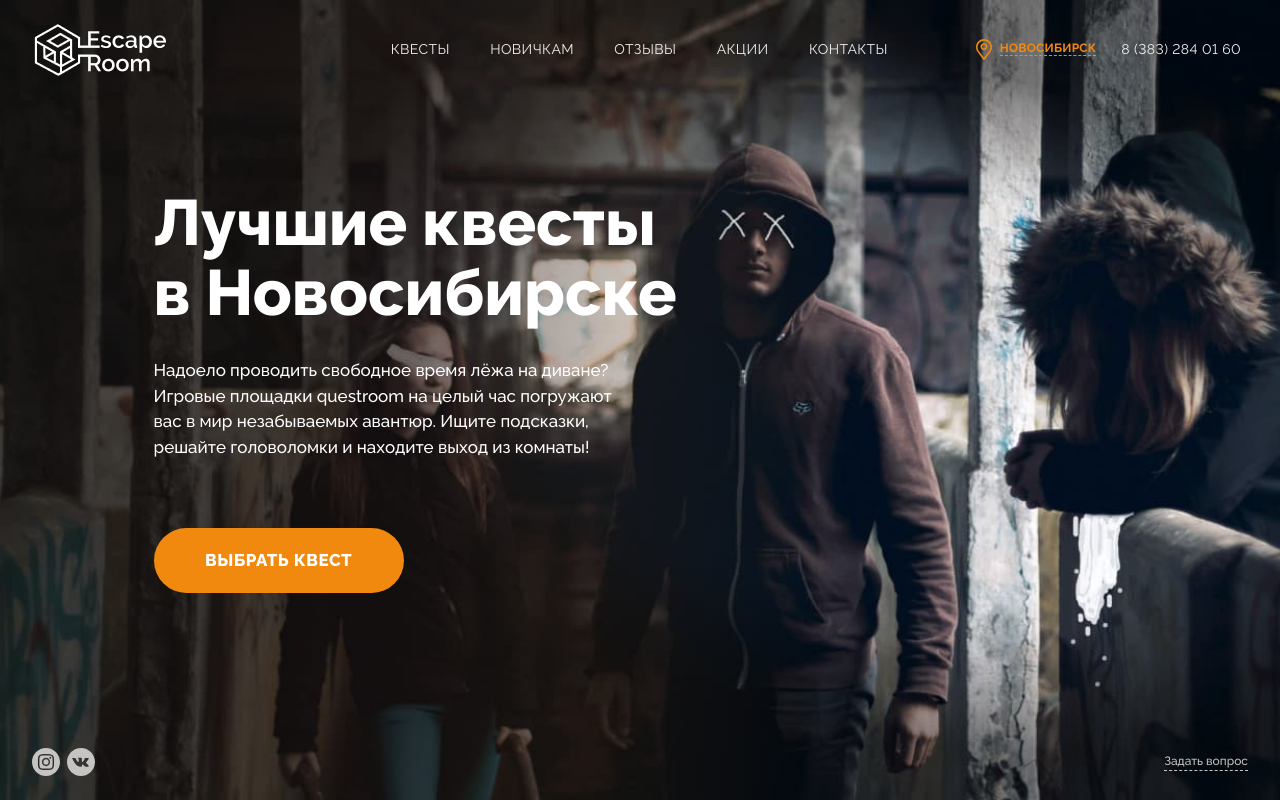
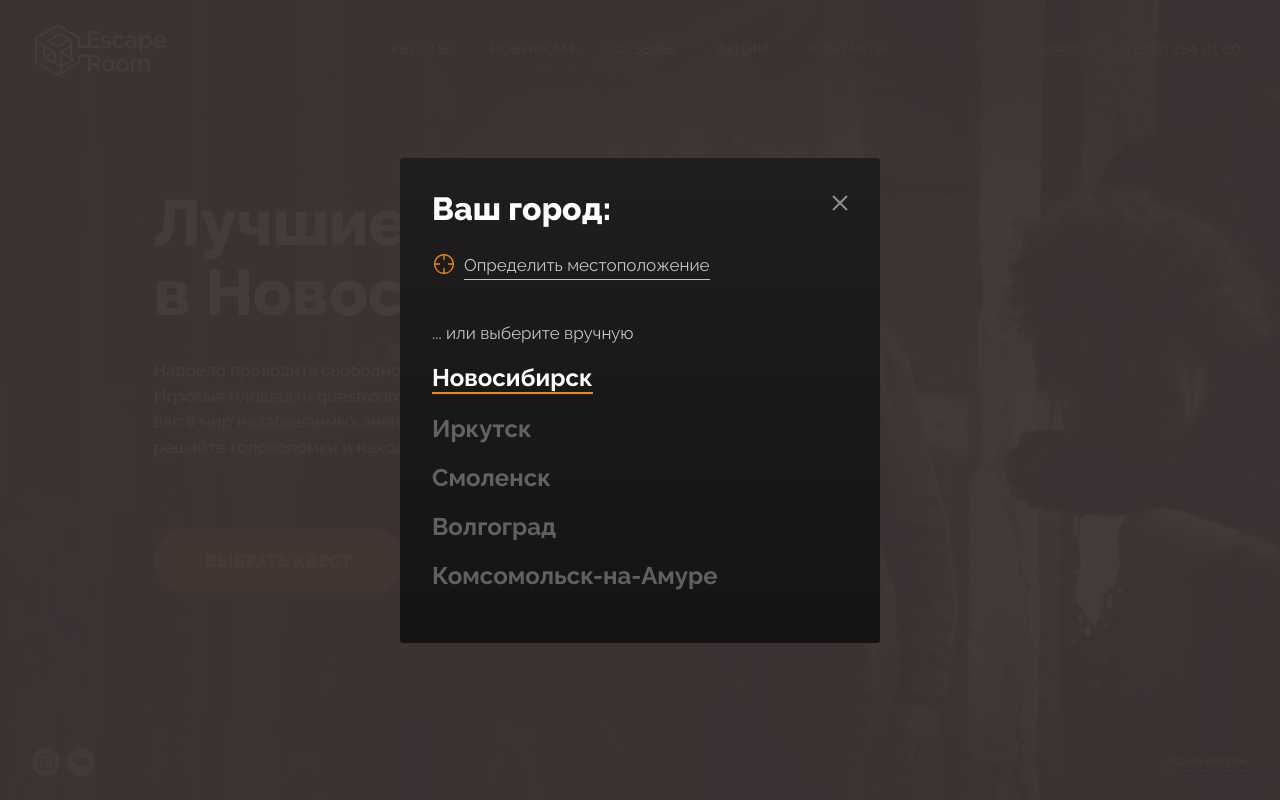
Before and after one commit to w1r3d7/escape-room, a website: page source/index.html in a window 1280 px wide. Both pictures are taken after a click on the link "НОВОСИБИРСК". Drawn offline with nearby package versions, Linux system fonts and the light colour scheme; files that its build step writes are made by us from their sources.

Commit message:
добавляет верстку и js попапа выбора города

```diff
--- a/source/index.html
+++ b/source/index.html
@@ -6,7 +6,8 @@
   <link rel="stylesheet" href="css/style.css">
   <title>Escape Room</title>
 </head>
-<body class="main-page">
+<body>
+  <div class="main-page">
     <header class="main-page__header header">
       <div class="header__container container">
         <nav class="header__main-nav main-nav">
@@ -46,8 +47,8 @@
     </header>
     <main class="main-page__main main">
       <div class="main__container container">
-      <h1 class="main__title">Лучшие квесты в Новосибирске</h1>
-      <p class="main__about">Надоело проводить свободное время лёжа на диване?  Игровые площадки questroom на целый час погружают вас  в мир незабываемых авантюр. Ищите подсказки, решайте головоломки и находите выход из комнаты!</p>
+        <h1>Лучшие квесты в Новосибирске</h1>
+        <p>Надоело проводить свободное время лёжа на диване?  Игровые площадки questroom на целый час погружают вас  в мир незабываемых авантюр. Ищите подсказки, решайте головоломки и находите выход из комнаты!</p>
         <a class="main__pick-quest btn" href="quests.html">Выбрать квест</a>
       </div>
     </main>
@@ -64,6 +65,37 @@
         <a class="footer__ask-question" href="#">Задать вопрос</a>
       </div>
     </footer>
+    <div class="popup popup--close">
+      <div class="popup__wrapper popup__wrapper--close popup__wrapper--city">
+        <div class="popup__title-button-wrapper">
+          <h2>Ваш город:</h2>
+          <button class="popup__wrapper-close-button" type="button">
+            <span class="visually-hidden">Закрыть окно</span>
+          </button>
+        </div>
+        <button class="popup__wrapper-location-button" type="button">Определить местоположение</button>
+        <p>... или выберите вручную</p>
+        <ul class="popup__wrapper-city-list">
+          <li class="popup__wrapper-city-item popup__wrapper-city-item--active">
+            <a href="#">Новосибирск</a>
+          </li>
+          <li class="popup__wrapper-city-item">
+            <a href="#">Иркутск</a>
+          </li>
+          <li class="popup__wrapper-city-item">
+            <a href="#">Смоленск</a>
+          </li>
+          <li class="popup__wrapper-city-item">
+            <a href="#">Волгоград</a>
+          </li>
+          <li class="popup__wrapper-city-item">
+            <a href="#">Комсомольск-на-Амуре</a>
+          </li>
+        </ul>
+      </div>
+    </div>
+  </div>
   <script src="js/vendor.js"></script>
+  <script src="js/main.js"></script>
 </body>
 </html>
--- /dev/null
+++ b/source/js/popup.js
@@ -0,0 +1,57 @@
+'use strict';
+var POPUP_CLOSE_CLASS = 'popup--close';
+var POPUP_WRAPPER_CLOSE_CLASS = 'popup__wrapper--close';
+var SCROLL_LOCK_CLASS = 'scroll-lock';
+var ESCAPE_KEY = 'Escape';
+
+var body = document.querySelector('body');
+var chooseCityButton = document.querySelector('.main-nav__contacts-city');
+var popup = document.querySelector('.popup');
+var popupCity = popup.querySelector('.popup__wrapper--city');
+var popupCloseButton = popup.querySelector('.popup__wrapper-close-button');
+var popupWrappers = popup.querySelectorAll('.popup__wrapper');
+
+var closeAll = function () {
+  popup.classList.add(POPUP_CLOSE_CLASS);
+  Array.from(popupWrappers).forEach(function (it) {
+    it.classList.add(POPUP_WRAPPER_CLOSE_CLASS);
+  });
+};
+
+var toggleClass = function (node, className) {
+  node.classList.toggle(className);
+};
+
+var escButtonHandler = function (evt) {
+  if (evt.key === ESCAPE_KEY) {
+    closeAll();
+    document.removeEventListener('keydown', escButtonHandler);
+  }
+};
+
+var togglePopup = function () {
+  toggleClass(popup, POPUP_CLOSE_CLASS);
+  toggleClass(body, SCROLL_LOCK_CLASS);
+};
+
+var toggleCityPopup = function () {
+  togglePopup();
+  toggleClass(popupCity, POPUP_WRAPPER_CLOSE_CLASS);
+};
+
+
+if (chooseCityButton) {
+  chooseCityButton.addEventListener('click', function (evt) {
+    evt.preventDefault();
+    document.addEventListener('keydown', escButtonHandler);
+    toggleCityPopup();
+  });
+}
+
+if (popupCloseButton) {
+  popupCloseButton.addEventListener('click', function (evt) {
+    evt.preventDefault();
+    document.removeEventListener('keydown', escButtonHandler);
+    toggleCityPopup();
+  });
+}
--- a/source/sass/blocks/main-page.scss
+++ b/source/sass/blocks/main-page.scss
@@ -1,4 +1,7 @@
 .main-page {
+  height: 100vh;
+  display: flex;
+  flex-direction: column;
   background-image: url("../img/main-bg.jpg");
   background-repeat: no-repeat;
   background-size: cover;
--- a/source/sass/blocks/main.scss
+++ b/source/sass/blocks/main.scss
@@ -6,7 +6,7 @@
   }
 }
 
-.main__title {
+.main h1 {
   margin: 0;
   margin-left: 10%;
   margin-bottom: 30px;
@@ -26,7 +26,7 @@
   }
 }
 
-.main__about {
+.main p {
   margin: 0;
   margin-left: 10%;
   margin-bottom: 68px;
--- /dev/null
+++ b/source/sass/blocks/popup.scss
@@ -0,0 +1,118 @@
+.popup {
+  position: fixed;
+  display: flex;
+  top: 0;
+  width: 100%;
+  height: 100%;
+  background-color: $color-overlay;
+  overflow: auto;
+}
+
+.popup--close,
+.popup__wrapper--close {
+  display: none;
+}
+
+.popup__wrapper {
+  margin: auto;
+  position: relative;
+  padding: 32px;
+  width: 480px;
+  box-sizing: border-box;
+  min-height: 485px;
+  background: $background-gradient;
+  border-radius: 3px;
+}
+
+.popup__wrapper h2 {
+  margin: 0;
+  margin-bottom: 24px;
+  font-size: 32px;
+  font-weight: 800;
+  line-height: 38px;
+  letter-spacing: 0;
+}
+
+.popup__wrapper-city-list {
+  @include ul-reset;
+
+  display: flex;
+  align-items: flex-start;
+  flex-direction: column;
+}
+
+.popup__wrapper-city-item a {
+  color: $white;
+}
+
+.popup__wrapper-city-item {
+  margin-bottom: 20px;
+  font-size: 24px;
+  font-weight: 700;
+  line-height: 29px;
+  letter-spacing: 0;
+  opacity: 0.32;
+
+  &:last-child {
+    margin-bottom: 0;
+  }
+
+  &:hover,
+  &:focus {
+    opacity: 1;
+  }
+}
+
+.popup__wrapper-city-item--active {
+  opacity: 1;
+  border-bottom: 2px solid $orange;
+}
+
+.popup__title-button-wrapper {
+  display: flex;
+  justify-content: space-between;
+}
+
+.popup__wrapper-close-button {
+  @include button-reset;
+
+  margin-top: 5px;
+  width: 16px;
+  height: 16px;
+  background-image: url("../img/close.svg");
+  cursor: pointer;
+}
+
+.popup__wrapper-location-button {
+  @include button-reset;
+
+  position: relative;
+  margin-left: 32px;
+  margin-bottom: 40px;
+  border-bottom: 1px solid $gray;
+  font-size: 17px;
+  font-weight: 400;
+  line-height: 27px;
+  letter-spacing: 0;
+  cursor: pointer;
+  color: $gray;
+
+  &::before {
+    content: "";
+    position: absolute;
+    width: 24px;
+    height: 24px;
+    left: -32px;
+    top: 0;
+    background-image: url("../img/gps-location.svg");
+  }
+}
+
+.popup__wrapper p {
+  margin: 0;
+  margin-bottom: 16px;
+  font-size: 17px;
+  font-weight: 400;
+  line-height: 27px;
+  color: $gray;
+}
--- a/source/sass/style.scss
+++ b/source/sass/style.scss
@@ -8,3 +8,4 @@
 @import "blocks/main-nav.scss";
 @import "blocks/main.scss";
 @import "blocks/footer.scss";
+@import "blocks/popup.scss";
--- a/source/sass/system/mixins.scss
+++ b/source/sass/system/mixins.scss
@@ -31,6 +31,12 @@
   font-weight: 500;
 }
 
+@mixin button-reset {
+  padding: 0;
+  border: none;
+  background-color: transparent;
+}
+
 @mixin btn-caps {
   font-size: 17px;
   font-weight: 800;
--- a/source/sass/system/scaffolding.scss
+++ b/source/sass/system/scaffolding.scss
@@ -4,14 +4,11 @@ html {
 
 body {
   min-width: 360px;
-  height: 100%;
-  display: flex;
-  flex-direction: column;
   font-family: $main-font;
-  background: linear-gradient(0deg, #141414 0%, #1F1D1D 100%);
+  background: $background-gradient;
   color: white;
   font-size: 14px;
-  line-height: auto;
+  line-height: 16px;
   font-weight: 600;
 }
 
--- a/source/sass/system/variables.scss
+++ b/source/sass/system/variables.scss
@@ -11,3 +11,5 @@ $white: #ffffff;
 $gray: #c6c4c2;
 $orange: #f2890f;
 $light-orange: #f39425;
+$color-overlay: rgba(61, 51, 51, 0.96);
+$background-gradient: linear-gradient(0deg, #141414 0%, #1f1d1d 100%);
```
Also changed, not shown: source/quests.html (+5 -1 lines), build/css/style.css, build/css/style.min.css, build/img/close.svg (added), build/img/gps-location.svg (added), build/index.html, build/js/main.js (added), build/quests.html, source/img/close.svg (added), source/img/gps-location.svg (added), 1 other file. Lines whose indentation alone changed are shown as unchanged.
